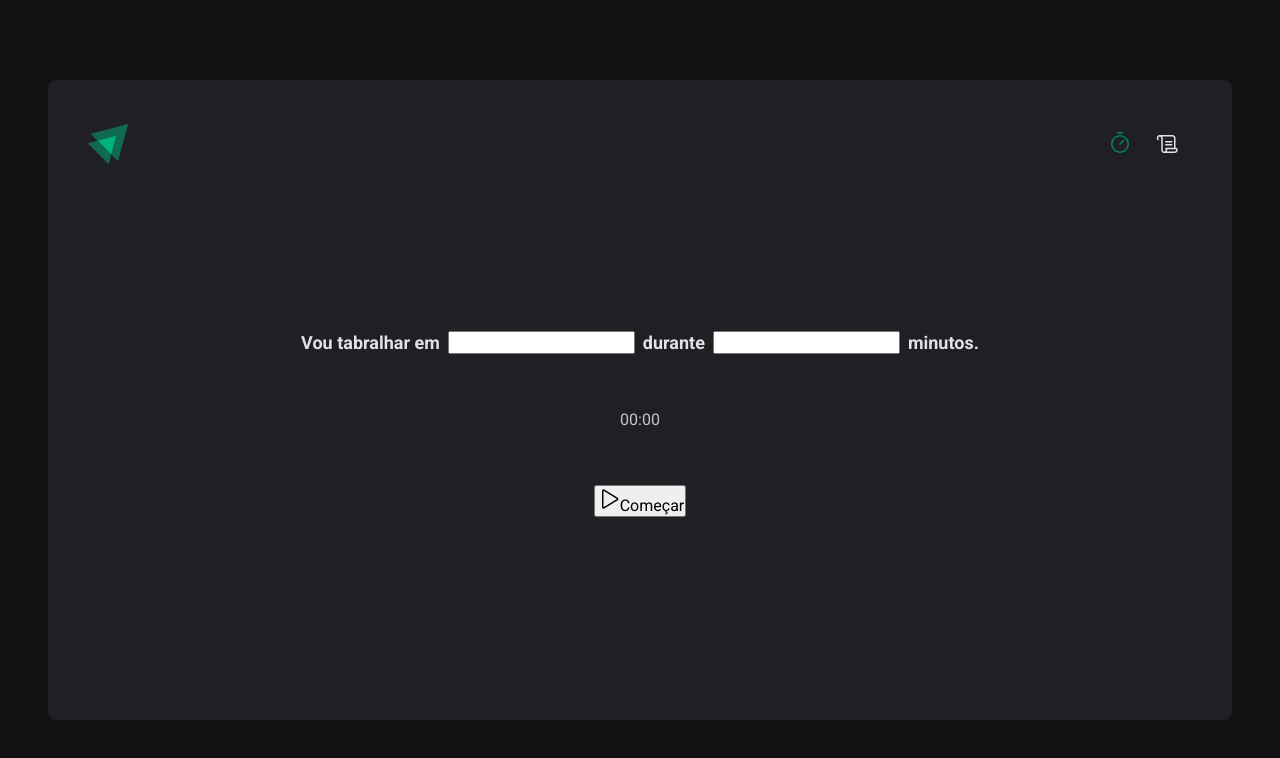
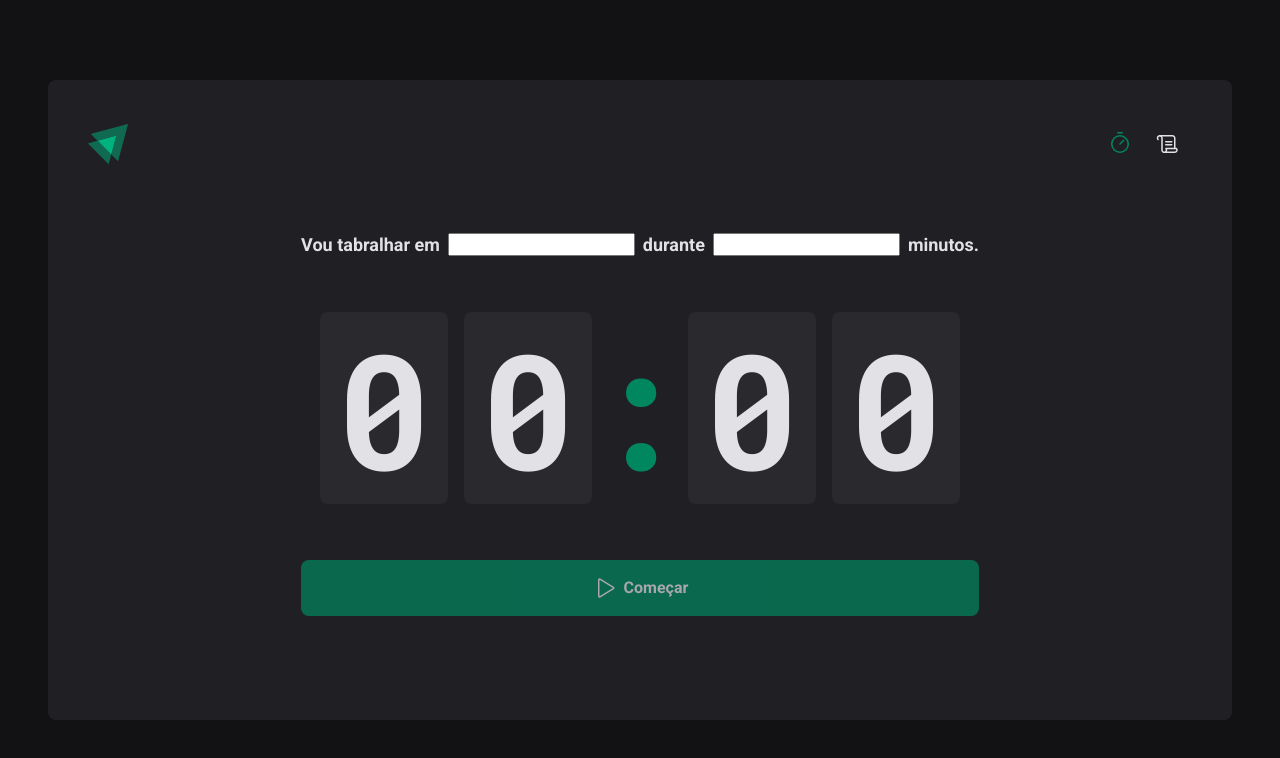
Before and after one commit to pedrodif/uploadIgniteTimer, a React (Vite) app: page / in a window 1280 px wide. Shown: the top 758 px of the page. Built offline with nearby package versions, Linux system fonts and the light colour scheme.

Commit message:
feat: :art:

```diff
--- a/src/pages/Home/index.tsx
+++ b/src/pages/Home/index.tsx
@@ -2,7 +2,13 @@
 import { Play } from 'phosphor-react'
 
 // StylesS
-import { CountDownContainer, FormContainer, HomeContainer } from './styles'
+import {
+  CountDownContainer,
+  FormContainer,
+  HomeContainer,
+  Separator,
+  StartCountdownButton,
+} from './styles'
 
 export function Home() {
   return (
@@ -21,15 +27,15 @@ export function Home() {
         <CountDownContainer>
           <span>0</span>
           <span>0</span>
-          <span>:</span>
+          <Separator>:</Separator>
           <span>0</span>
           <span>0</span>
         </CountDownContainer>
 
-        <button type="submit">
+        <StartCountdownButton disabled type="submit">
           <Play size={24} />
           Começar
-        </button>
+        </StartCountdownButton>
       </form>
     </HomeContainer>
   )
--- a/src/pages/Home/styles.ts
+++ b/src/pages/Home/styles.ts
@@ -27,4 +27,50 @@ export const FormContainer = styled.div`
   flex-wrap: wrap;
 `
 
-export const CountDownContainer = styled.div``
+export const CountDownContainer = styled.div`
+  font-family: 'Roboto Mono', monospace;
+  font-size: 10rem;
+  line-height: 8rem;
+  color: ${(props) => props.theme['gray-100']};
+  display: flex;
+  gap: 1rem;
+
+  span {
+    background-color: ${(props) => props.theme['gray-700']};
+    padding: 2rem 1rem;
+    border-radius: 8px;
+  }
+`
+
+export const Separator = styled.div`
+  padding: 2rem 0;
+  color: ${(props) => props.theme['green-500']};
+  width: 4rem;
+  overflow: hidden;
+  display: flex;
+  justify-content: center;
+`
+
+export const StartCountdownButton = styled.button`
+  width: 100%;
+  border: 0;
+  padding: 1rem;
+  border-radius: 8px;
+  display: flex;
+  align-items: center;
+  justify-content: center;
+  gap: 0.5rem;
+  font-weight: bold;
+  cursor: pointer;
+  background-color: ${(props) => props.theme['green-500']};
+  color: ${(props) => props.theme['gray-100']};
+
+  &:not(:disabled)hover {
+    background-color: ${(props) => props.theme['green-700']};
+  }
+
+  &:disabled {
+    opacity: 0.7;
+    cursor: not-allowed;
+  }
+`
```
